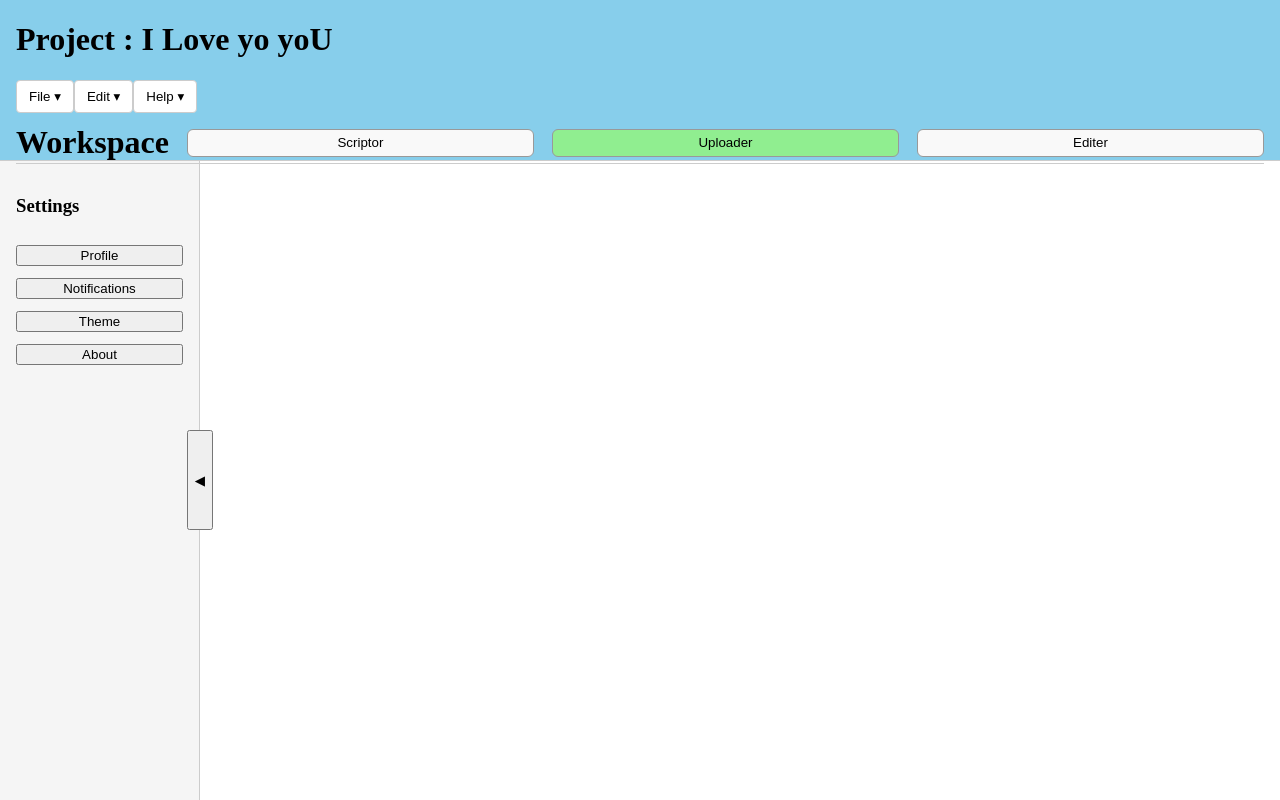
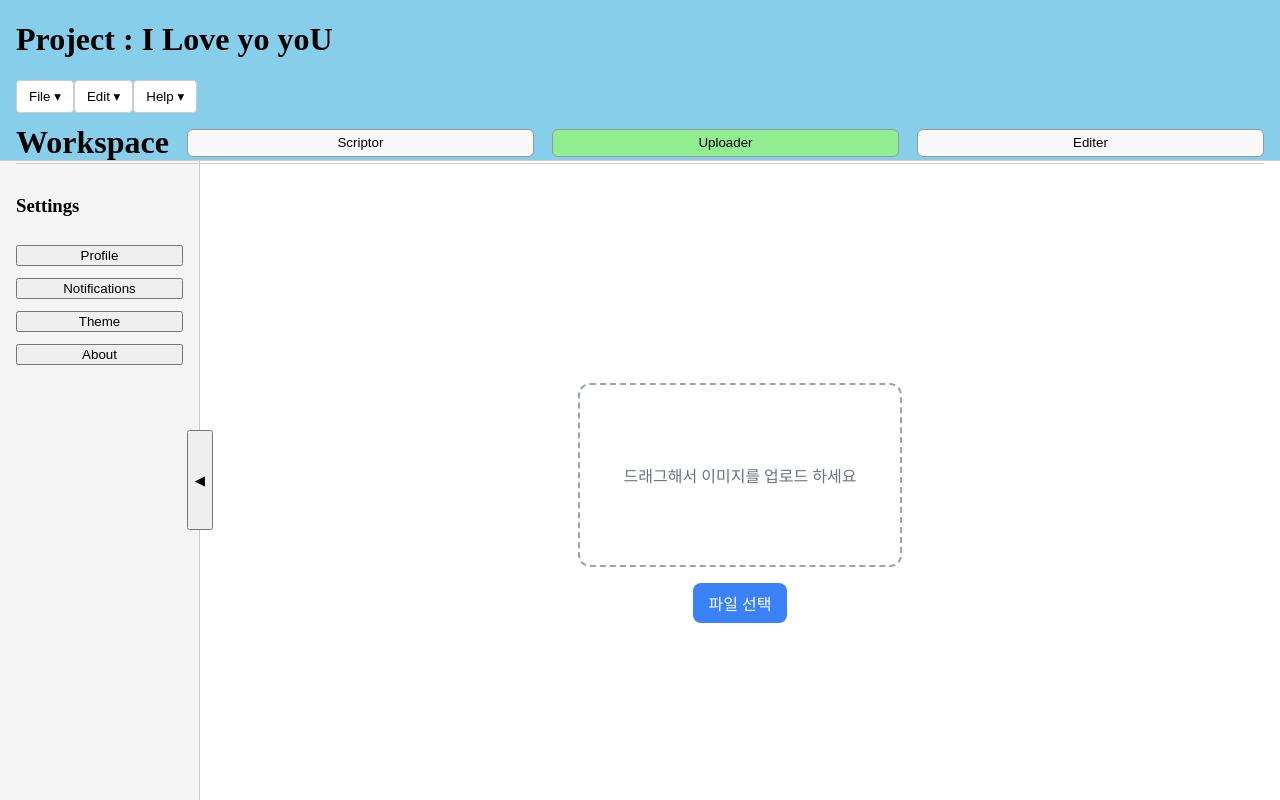
Before and after one commit to andoricano/JsonGenerator, a React (Vite) app: page / in a window 1280 px wide. Both pictures are taken after a click on the button "Uploader". Shown: the top 800 px of the page. Built offline with nearby package versions, Linux system fonts and the light colour scheme.

Commit message:
[feat] add image rendering.

```diff
--- a/src/components/main/user/Uploader.tsx
+++ b/src/components/main/user/Uploader.tsx
@@ -3,23 +3,84 @@ import React, { useState } from "react";
 const ImageUploader: React.FC = () => {
   const [preview, setPreview] = useState<string | null>(null);
 
-  const handleFileChange = (e: React.ChangeEvent<HTMLInputElement>) => {
-    const file = e.target.files?.[0];
-    if (!file) return;
-
+  const handleFile = (file: File) => {
+    if (!file.type.startsWith("image/")) return; // 이미지 파일만 허용
     const reader = new FileReader();
     reader.onloadend = () => setPreview(reader.result as string);
     reader.readAsDataURL(file);
   };
 
+  const handleFileChange = (e: React.ChangeEvent<HTMLInputElement>) => {
+    const file = e.target.files?.[0];
+    if (file) handleFile(file);
+  };
+
+  const handleDrop = (e: React.DragEvent<HTMLDivElement>) => {
+    e.preventDefault();
+    const file = e.dataTransfer.files?.[0];
+    if (file) handleFile(file);
+  };
+
   return (
-    <main>
-      <input type="file" accept="image/*" onChange={handleFileChange} />
+    <main
+      style={{
+        display: "flex",
+        flexDirection: "column",
+        alignItems: "center",
+        justifyContent: "center",
+        minHeight: "100vh",
+        gap: "16px",
+        padding: "24px",
+      }}
+    >
+      <div
+        style={{
+          width: "320px",
+          height: "180px",
+          border: "2px dashed #9ca3af",
+          borderRadius: "12px",
+          display: "flex",
+          alignItems: "center",
+          justifyContent: "center",
+          color: "#6b7280",
+          cursor: "pointer",
+        }}
+        onDrop={handleDrop}
+        onDragOver={(e) => e.preventDefault()}
+      >
+        드래그해서 이미지를 업로드 하세요
+      </div>
+
+      <label
+        style={{
+          backgroundColor: "#3b82f6",
+          color: "white",
+          padding: "8px 16px",
+          borderRadius: "8px",
+          cursor: "pointer",
+        }}
+      >
+        파일 선택
+        <input
+          type="file"
+          accept="image/*"
+          onChange={handleFileChange}
+          style={{ display: "none" }}
+        />
+      </label>
+
       {preview && (
         <img
           src={preview}
           alt="preview"
-          className="test"
+          style={{
+            width: "256px",
+            height: "256px",
+            objectFit: "cover",
+            borderRadius: "12px",
+            boxShadow: "0 4px 6px rgba(0, 0, 0, 0.1)",
+            border: "1px solid #d1d5db",
+          }}
         />
       )}
     </main>
```
